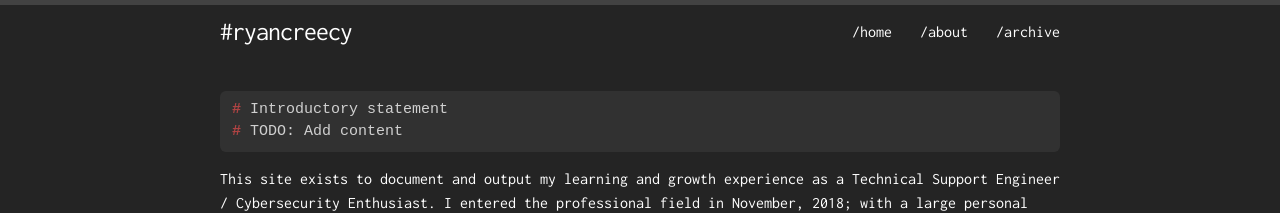
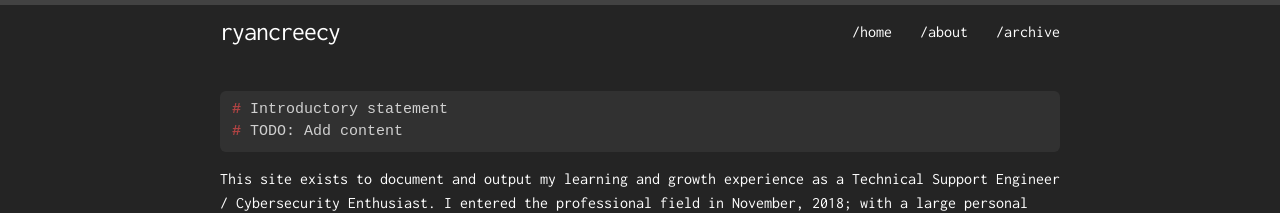
Before and after one commit to rcreecy/ryancreecy, a Jekyll site: the page built from index.md, in a window 1280 px wide. Shown: the top 213 px of the page. Built offline with Jekyll 4.4.1, drawn with Linux system fonts in a browser that asks for light colours.

Commit message:
Updated sitename

```diff
--- a/_config.yml
+++ b/_config.yml
@@ -13,7 +13,7 @@
 # you will see them accessed via {{ site.title }}, {{ site.email }}, and so on.
 # You can create any custom variable you would like, and they will be accessible
 # in the templates via {{ site.myvariable }}.
-title: "#ryancreecy"
+title: "ryancreecy"
 description: >- # this means to ignore newlines until "baseurl:"
 
 baseurl: "" # the subpath of your site, e.g. /blog
```
